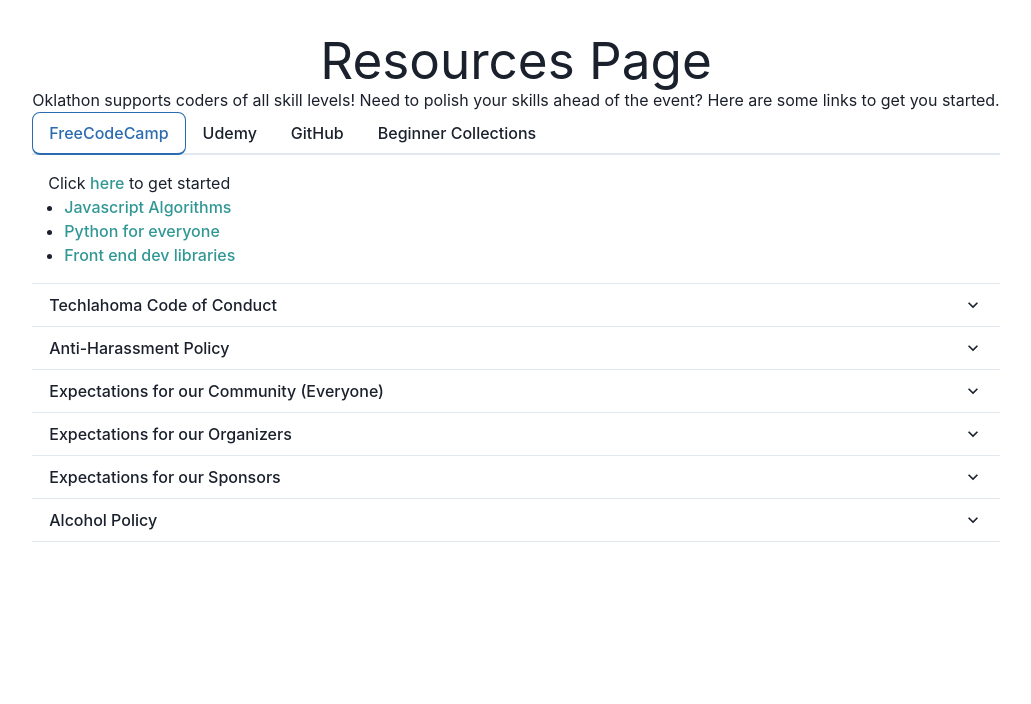
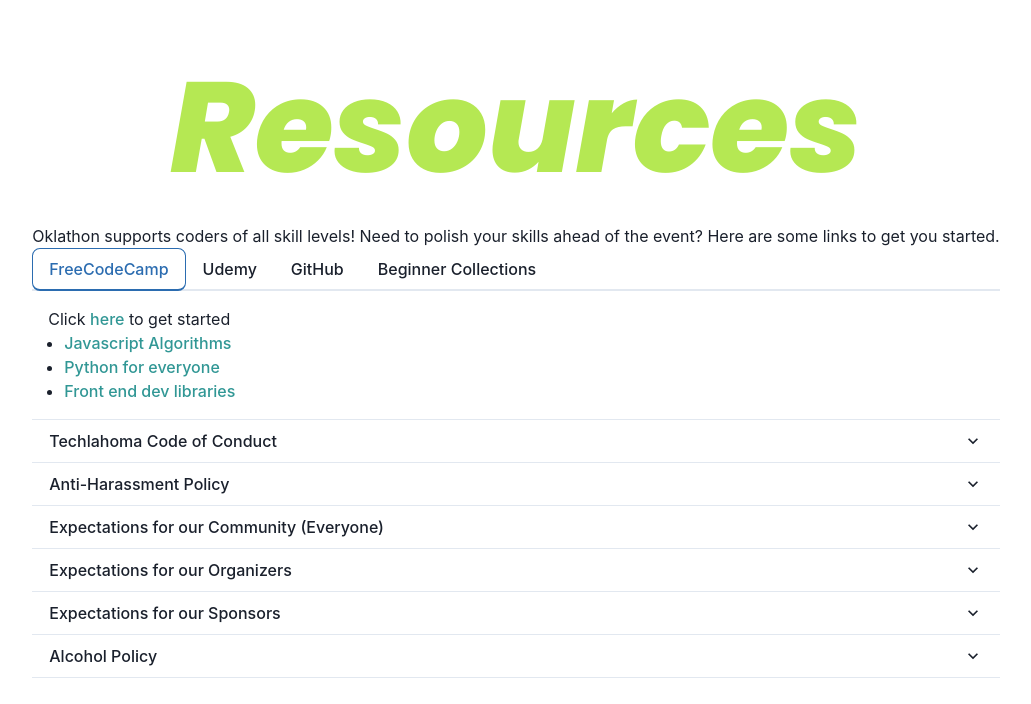
Before and after one commit to Rragu88/oklathon-website, a React (Vite) app: page /resources in a window 1280 px wide. Shown: the top 704 px of the page, without its empty margins (124-1155 px from the left). Built offline with nearby package versions, Linux system fonts and the light colour scheme.

Commit message:
matching header style
matching header style

```diff
--- a/src/pages/Resources.jsx
+++ b/src/pages/Resources.jsx
@@ -29,9 +29,8 @@
         justifyContent="flex-start"
         flexDir="column"
         >
-            <h1>
-                Resources Page
-            </h1>
+            <Text fontFamily="'Poppins', sans-serif" fontWeight="800" color='#b5e853' fontSize='9xl'  fontStyle='italic'>Resources
+            </Text>
             <h3>
                 Oklathon supports coders of all skill levels! Need to polish your skills ahead of the event? Here are some links to get you started.
             </h3>
```
